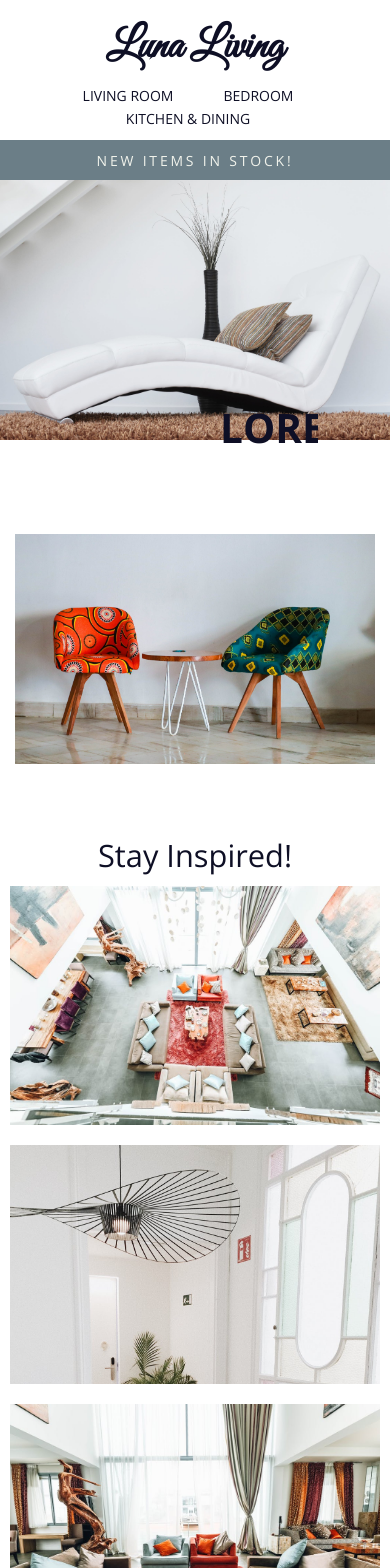
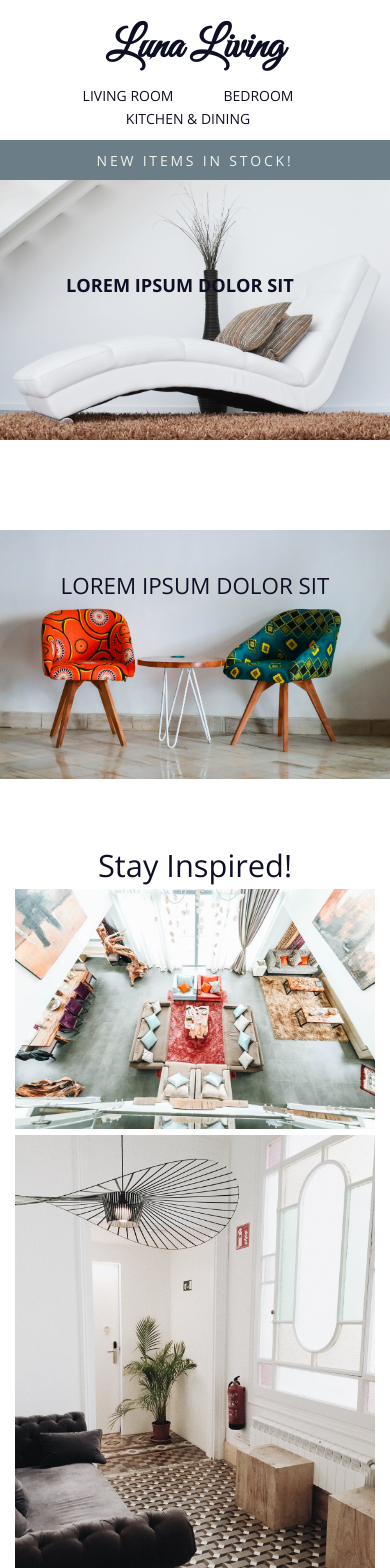
Before and after one commit to yirano/react-luna_living, a React (Create React App) app: page / in a window 390 px wide. Shown: the top 1568 px of the page. Built offline with nearby package versions, Linux system fonts and the light colour scheme.

Commit message:
Add footer and style

```diff
--- a/public/index.html
+++ b/public/index.html
@@ -9,7 +9,7 @@
 
     <title>Luna Living</title>
     <link href="https://fonts.googleapis.com/css?family=Great+Vibes&display=swap" rel="stylesheet">
-<link href="https://fonts.googleapis.com/css?family=Open+Sans:400,700&display=swap" rel="stylesheet">
+<link href="https://fonts.googleapis.com/css?family=Open+Sans:400,600,700&display=swap" rel="stylesheet">
   </head>
   <body>
     <div id="root"></div>
--- a/src/App.css
+++ b/src/App.css
@@ -19,11 +19,6 @@ main {
 	padding-bottom: 200px;
 }
 
-section {
-	margin-bottom: 60px;
-	padding: 40px 0;
-}
-
 h1 {
 	font-size: 3.1em;
 }
@@ -33,3 +28,10 @@ h2 {
 h3 {
 	font-size: 2.2em;
 }
+
+h1,
+h2,
+h3,
+h4 {
+	color: var(--black);
+}
--- a/src/App.js
+++ b/src/App.js
@@ -4,10 +4,12 @@ import Hero from './components/Hero/Hero';
 import NewItems from './components/NewItems/NewItems';
 import Inspiration from './components/Inspiration/Inspiration';
 import Deals from './components/Deals/Deals';
+import Footer from './components/Footer/Footer';
 import './App.css';
 
 function App() {
 	return (
+		<div className="container">
 			<main>
 				<Header />
 				<Hero />
@@ -15,6 +17,8 @@ function App() {
 				<Inspiration />
 				<Deals />
 			</main>
+			<Footer />
+		</div>
 	);
 }
 
--- a/src/components/Deals/Deals.css
+++ b/src/components/Deals/Deals.css
@@ -16,6 +16,7 @@
 	font-weight: 400;
 	font-size: 1.6em;
 	padding: 3px 0;
+	color: var(--white);
 }
 
 .dealsBody {
@@ -25,7 +26,8 @@
 
 .dealsBody h3 {
 	color: var(--red);
-	margin: 4px 0;
+	margin-top: 20px;
+	margin-bottom: 4px;
 }
 
 .dealsBody button {
@@ -36,6 +38,7 @@
 	outline: none;
 	border: none;
 	border-radius: 5px;
+	margin-bottom: 20px;
 }
 
 .cardContainer {
@@ -54,7 +57,7 @@
 
 .card {
 	background-color: var(--white);
-	width: 260px;
+	width: 218px;
 	margin: 20px 10px;
 }
 
--- /dev/null
+++ b/src/components/Footer/Footer.css
@@ -0,0 +1,54 @@
+footer {
+	display: flex;
+	justify-content: center;
+	font-family: 'Open Sans', sans-serif;
+}
+
+footer div {
+	padding: 30px 90px;
+}
+
+footer ul {
+	list-style: none;
+	line-height: 1.5em;
+}
+
+footer h4 {
+	margin-bottom: 2px;
+	font-weight: 600;
+	font-size: 1.2em;
+}
+
+footer a {
+	text-decoration: none;
+	color: var(--black);
+}
+
+@media only screen and (max-width: 768px) {
+	footer {
+		flex-flow: column;
+	}
+
+	footer div {
+		padding: 10px 90px;
+	}
+
+	footer ul,
+	footer li,
+	footer h4 {
+		display: inline;
+	}
+
+	footer li {
+		padding: 0 4px;
+	}
+
+	footer li::after {
+		content: '|';
+		padding-left: 7px;
+	}
+
+	footer h4 {
+		margin-right: 5px;
+	}
+}
--- /dev/null
+++ b/src/components/Footer/Footer.js
@@ -0,0 +1,52 @@
+import React from 'react';
+import './Footer.css';
+
+export default function Footer() {
+	return (
+		<footer>
+			<div className="firstFooter">
+				<h4>About Us</h4>
+				<ul>
+					<li>
+						<a href="/">Careers</a>
+					</li>
+					<li>
+						<a href="/">Loyalty Program</a>
+					</li>
+					<li>
+						<a href="/">Gift Cards</a>
+					</li>
+					<li>
+						<a href="/">Investor Relations</a>
+					</li>
+				</ul>
+			</div>
+			<div className="secondFooter">
+				<h4>Customer Service</h4>
+				<ul>
+					<li>
+						<a href="/">My Orders</a>
+					</li>
+					<li>
+						<a href="/">My Account</a>
+					</li>
+					<li>
+						<a href="/">Help Center</a>
+					</li>
+					<li>
+						<a href="/">Report a Bug</a>
+					</li>
+				</ul>
+			</div>
+			<div className="thirdFooter">
+				<h4>Contact Us</h4>
+				<ul>
+					<li>1-800-434-1234</li>
+					<li>Mon - Fri: 8am - 8pm</li>
+					<li>Saturday: 12pm - 8pm</li>
+					<li>Sunday: 12pm - 6pm</li>
+				</ul>
+			</div>
+		</footer>
+	);
+}
--- a/src/components/Hero/Hero.css
+++ b/src/components/Hero/Hero.css
@@ -5,6 +5,7 @@
 
 .heroContainer {
 	position: relative;
+	display: flex;
 	overflow: hidden;
 	margin: 0 auto;
 	max-width: 1440px;
@@ -18,11 +19,26 @@
 
 .heroTitle {
 	position: absolute;
-	top: 220px;
+	top: 29%;
 	left: 220px;
 	z-index: 9999;
 	font-weight: 700;
-	width: 25%;
+	width: 300px;
 	text-transform: uppercase;
 	overflow: hidden;
 }
+
+@media only screen and (max-width: 768px) {
+	.heroTitle {
+		font-size: 2em;
+		left: 66px;
+		top: 93px;
+		width: 100%;
+	}
+}
+
+@media only screen and (max-width: 568px) {
+	.heroTitle {
+		font-size: 1.3em;
+	}
+}
--- a/src/components/Hero/Hero.js
+++ b/src/components/Hero/Hero.js
@@ -6,8 +6,8 @@ export default function Hero() {
 	return (
 		<section className="hero">
 			<div className="heroContainer">
+				<img src={HeroImg} alt="Lounge chair" />
 				<h2 className="heroTitle">Lorem ipsum dolor sit</h2>
-				<img src={HeroImg} alt="Lounge chair" />
 			</div>
 		</section>
 	);
--- a/src/components/Inspiration/Inspiration.css
+++ b/src/components/Inspiration/Inspiration.css
@@ -1,5 +1,6 @@
 .inspiration {
 	text-align: center;
+	margin-bottom: 80px;
 }
 
 .inspiration h3 {
@@ -8,24 +9,62 @@
 
 .imgCardContainer {
 	display: flex;
-	flex-wrap: wrap;
+	flex-wrap: nowrap;
+	justify-content: center;
+	margin: 0 12px;
+}
+
+.imgCard {
+	margin: 3px;
+	display: flex;
 	justify-content: center;
 }
 
-.imgCard {
-	height: 239px;
+.imgCard:nth-child(1),
+.imgCard:nth-child(3) {
 	overflow: hidden;
-	width: 350px;
-	margin: 10px;
+	height: 292px;
+	width: 443px;
 }
 
-.imgCard img {
-	width: 100%;
+.imgCard:nth-child(2) {
+	height: 291px;
+	width: 220px;
+	overflow: hidden;
+}
+
+.imgCard img:nth-child(1),
+.imgCard img:nth-child(3) {
+	height: 100%;
+}
+
+.imgCard img:nth-child(2) {
+	height: 100%;
 }
 
 @media only screen and (max-width: 768px) {
-	.imgCard {
+	.imgCard:nth-child(1),
+	.imgCard:nth-child(3) {
+		height: 100%;
+		width: 100vw;
+	}
+
+	.imgCard img:nth-child(1),
+	.imgCard img:nth-child(3) {
 		width: 100%;
-		max-height: 300px;
+		height: auto;
+	}
+	.imgCard:nth-child(2) {
+		height: 100%;
+		width: 100vw;
+	}
+
+	.imgCard img:nth-child(2) {
+		height: auto;
+		width: 100%;
+	}
+
+	.imgCardContainer {
+		flex-wrap: wrap;
 	}
 }
--- a/src/components/NewItems/NewItems.css
+++ b/src/components/NewItems/NewItems.css
@@ -1,23 +1,27 @@
 .newItems {
 	display: flex;
 	margin: 0 auto;
+	margin-top: 60px;
 	text-align: center;
 	justify-content: center;
+	max-width: 1140px;
+	flex-wrap: nowrap;
 	padding: 30px 0;
-	max-width: 1140px;
-	flex-wrap: wrap;
 }
 
 .newLeftWrapper h3 {
-	position: absolute;
-	top: 90px;
 	display: flex;
 	justify-content: center;
+	top: -75%;
+	position: relative;
 }
 
-.newItems img {
-	max-height: 400px;
-	width: auto;
+.newItems img:nth-child(1) {
+	width: 100%;
+}
+
+.newItems img:nth-child(2) {
+	height: 100%;
 }
 
 .newItems h3 {
@@ -28,15 +32,29 @@
 .newLeftWrapper,
 .newRightWrapper {
 	margin: 0 15px;
-	display: flex;
+	position: relative;
+}
+
+.newLeftWrapper {
+	flex-basis: 68%;
+}
+.newRightWrapper {
+	flex-basis: 32.6%;
 }
 
 @media only screen and (max-width: 768px) {
 	.newRightWrapper {
 		display: none;
 	}
-	.newItems img {
+	.newItems img:nth-child(1) {
 		height: auto;
-		width: 100%;
+		width: 100vw;
+		padding: none;
 	}
 }
+
+@media only screen and (max-width: 568px) {
+	.newItems h3 {
+		font-size: 1.6em;
+	}
+}
--- a/src/components/NewItems/NewItems.js
+++ b/src/components/NewItems/NewItems.js
@@ -8,6 +8,7 @@ export default function NewItems() {
 		<section className="newItems">
 			<div className="newLeftWrapper">
 				<img src={ColorfulChair} alt="Colorful Chairs" />
+				<h3>Lorem Ipsum dolor sit</h3>
 			</div>
 			<div className="newRightWrapper">
 				<img src={FloralWallpaper} alt="Floral Wallpaper" />
```
Lines whose indentation alone changed are shown as unchanged.
